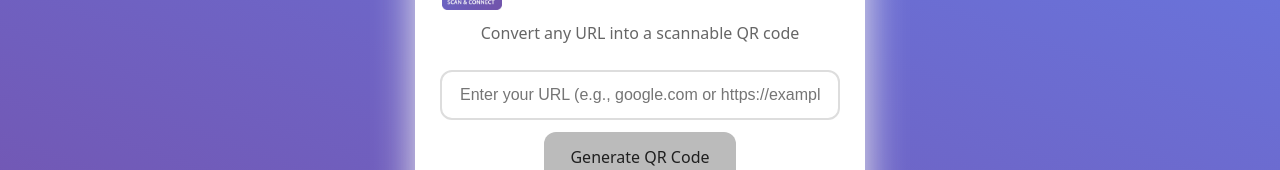
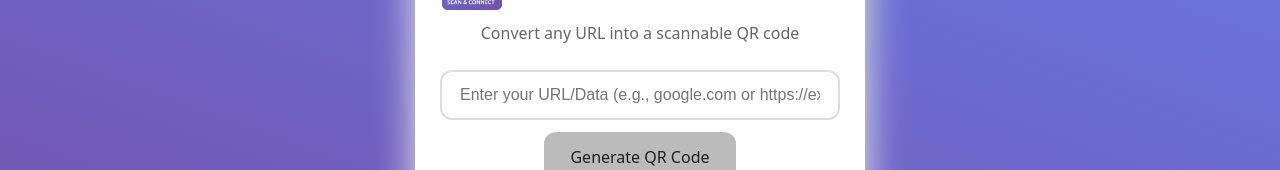
Before and after one commit to indrajithHM/qr-code-generator, a React (Vite) app: page / in a window 1280 px wide. Shown: the part 287-457 px from the top of the page. Built offline with nearby package versions, Linux system fonts and the light colour scheme.

Commit message:
Supports all kind of data

```diff
--- a/src/App.jsx
+++ b/src/App.jsx
@@ -44,10 +44,10 @@ function App() {
     if (url.trim()) {
       let finalUrl = url.trim()
 
-      // Add https:// if no protocol is specified
-      if (!finalUrl.startsWith('http://') && !finalUrl.startsWith('https://')) {
-        finalUrl = 'https://' + finalUrl
-      }
+      // // Add https:// if no protocol is specified
+      // if (!finalUrl.startsWith('http://') && !finalUrl.startsWith('https://')) {
+      //   finalUrl = 'https://' + finalUrl
+      // }
 
       // Update state with final URL and show QR code
       setQrValue(finalUrl)
@@ -138,7 +138,7 @@ function App() {
               value={url}
               onChange={(e) => setUrl(e.target.value)}
               onKeyPress={handleKeyPress}
-              placeholder="Enter your URL (e.g., google.com or https://example.com)"
+              placeholder="Enter your URL/Data (e.g., google.com or https://example.com)"
               className="url-input"
             />
 
@@ -186,7 +186,7 @@ function App() {
             {/* QR code information */}
             <div className="qr-info">
               <p className="qr-url">
-                <strong>URL:</strong>
+                <strong>URL/DATA : </strong>
                 <a href={qrValue} target="_blank" rel="noopener noreferrer">
                   {/* Truncate long URLs on mobile */}
                   {isMobile && qrValue.length > 40
```
